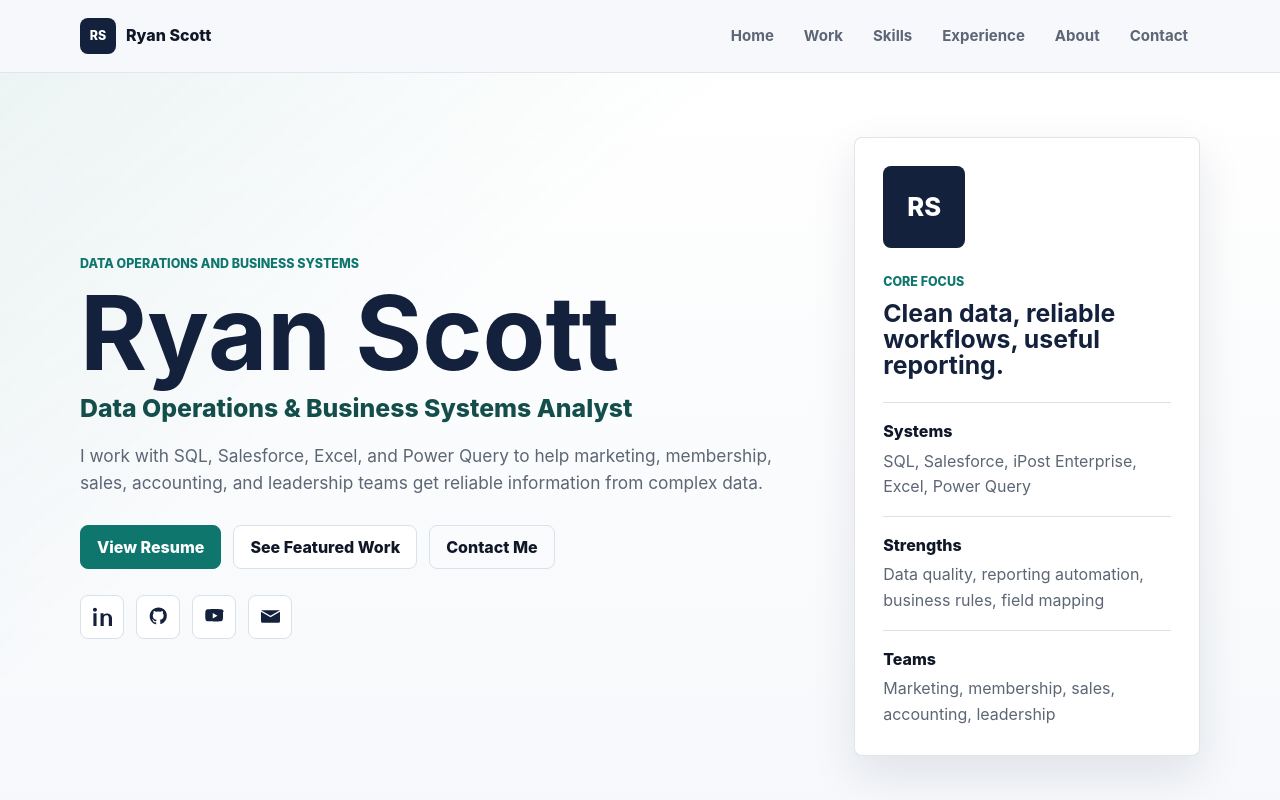
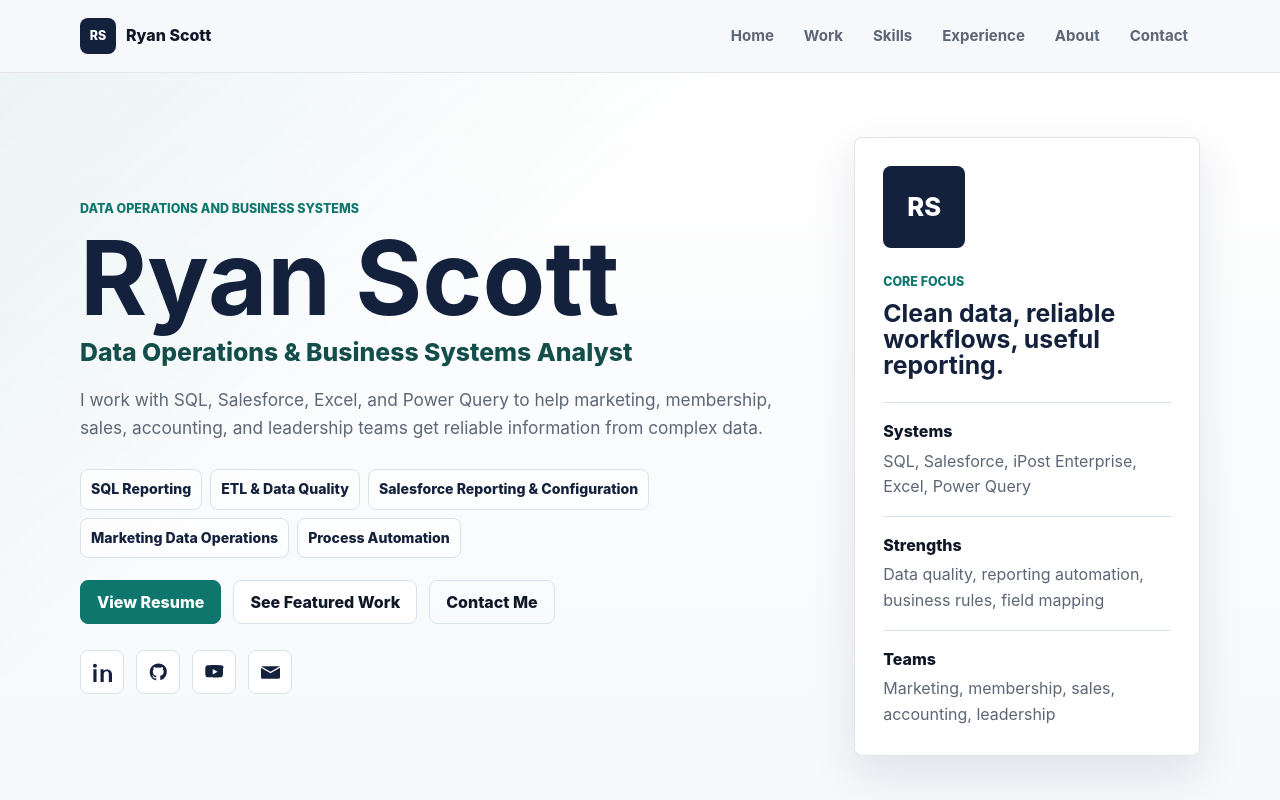
Before and after one commit to AsePlayer/Portfolio-2.0, a plain HTML site: page index.html in a window 1280 px wide. Shown: the top 800 px of the page. Drawn offline with Linux system fonts and the light colour scheme.

Commit message:
polish: clarify hero capabilities and project work

```diff
--- a/css/styles.css
+++ b/css/styles.css
@@ -232,6 +232,25 @@ h3 {
   display: flex;
   flex-wrap: wrap;
   gap: 12px;
+}
+
+.capability-list {
+  display: flex;
+  flex-wrap: wrap;
+  gap: 8px;
+  margin: 0 0 22px;
+  padding: 0;
+  list-style: none;
+}
+
+.capability-list li {
+  border: 1px solid var(--soft);
+  border-radius: var(--radius);
+  background: rgba(255, 255, 255, 0.72);
+  color: var(--navy);
+  font-size: 0.88rem;
+  font-weight: 760;
+  padding: 8px 10px;
 }
 
 .btn {
--- a/data/site.json
+++ b/data/site.json
@@ -22,6 +22,13 @@
   "hero": {
     "eyebrow": "Data operations and business systems",
     "subheadline": "I work with SQL, Salesforce, Excel, and Power Query to help marketing, membership, sales, accounting, and leadership teams get reliable information from complex data.",
+    "capabilities": [
+      "SQL Reporting",
+      "ETL & Data Quality",
+      "Salesforce Reporting & Configuration",
+      "Marketing Data Operations",
+      "Process Automation"
+    ],
     "actions": [
       { "label": "View Resume", "href": "resume.pdf", "style": "primary", "download": true },
       { "label": "See Featured Work", "href": "#work", "style": "default" },
@@ -96,13 +103,13 @@
       },
       {
         "tag": "Salesforce reporting",
-        "title": "Salesforce Reports for Business Teams",
-        "text": "Generate Salesforce reporting for sales, accounting, and leadership so teams can review operational data without digging through source systems."
+        "title": "Salesforce Reporting & Migration Support",
+        "text": "Build reporting solutions, support custom fields, formula fields, and roll-up summaries, and help maintain reporting continuity during CRM migration work."
       },
       {
         "tag": "Reporting workflow",
-        "title": "Excel, Power Query & VBA Automation",
-        "text": "Built automated Excel/VBA and Power Query workflows that reduce manual reporting steps and make recurring processes easier to maintain."
+        "title": "Reporting & Workflow Automation",
+        "text": "Reduce manual reporting effort by automating recurring business processes using SQL, Power Query, VBA, and scheduled workflows."
       },
       {
         "tag": "Legacy systems",
@@ -111,8 +118,8 @@
       },
       {
         "tag": "Data integrity",
-        "title": "Migration & Data Trust Support",
-        "text": "Resolved data inconsistencies across CRM, Excel, Access, and legacy systems while helping stakeholders understand discrepancies and trust reporting outputs."
+        "title": "Data Quality & System Migration",
+        "text": "Validate data, resolve inconsistencies, and support reporting continuity during business system transitions."
       },
       {
         "tag": "Imports & mapping",
--- a/js/script.js
+++ b/js/script.js
@@ -82,6 +82,11 @@ function heroSection(data) {
           <h1>${data.person.name}</h1>
           <p class="headline">${data.person.title}</p>
           <p class="subheadline">${data.hero.subheadline}</p>
+          <ul class="capability-list" aria-label="Core capabilities">
+            ${data.hero.capabilities.map(function (item) {
+              return `<li>${item}</li>`;
+            }).join('')}
+          </ul>
           <div class="hero-ctas" aria-label="Primary actions">
             ${data.hero.actions.map(actionLink).join('')}
           </div>
```
